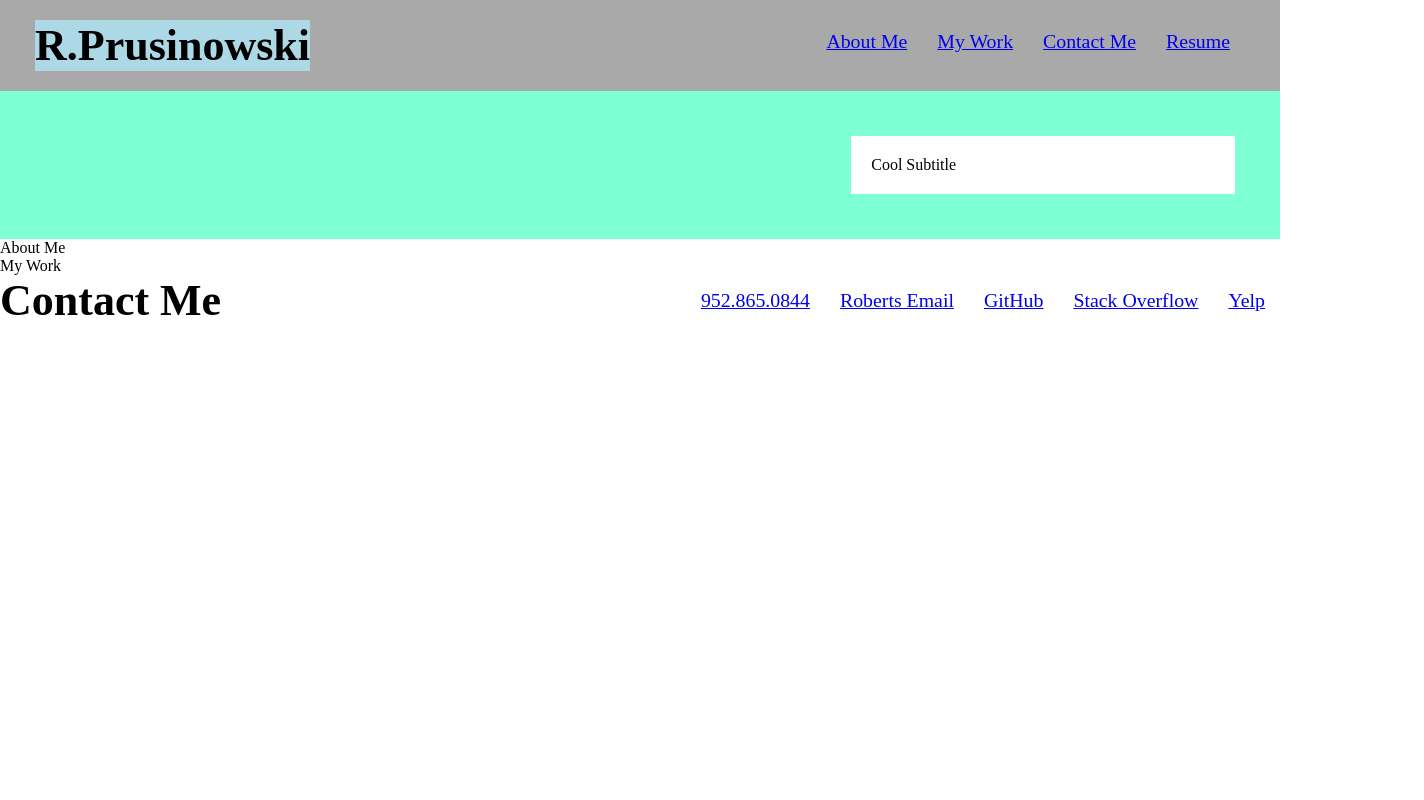
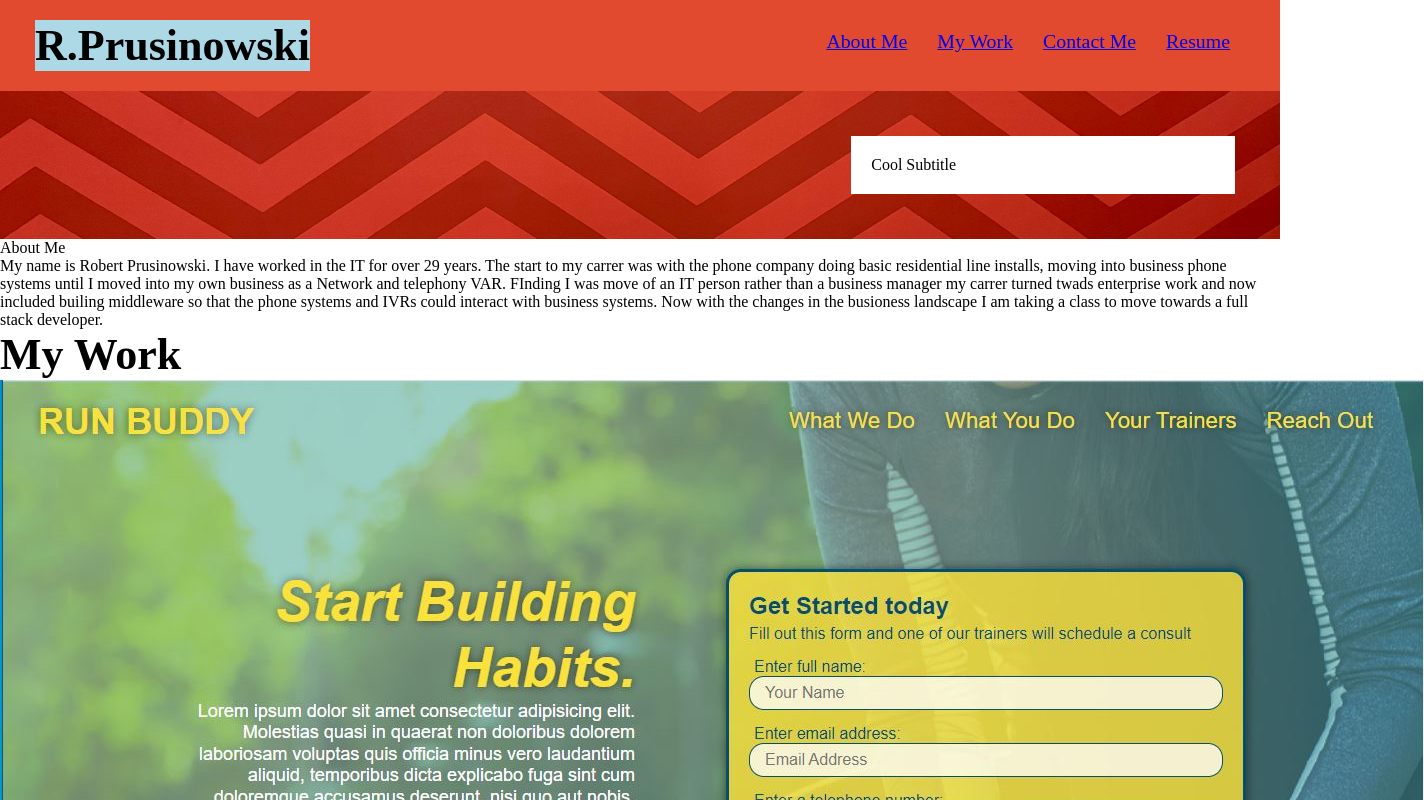
Before and after one commit to bobpruz/workportfolio, a plain HTML site: page index.html in a window 1280 px wide. Shown: the top 800 px of the page, 1424 px wide, since content can reach past the window. Drawn offline with Linux system fonts and the light colour scheme.

Commit message:
fist addtion of main content in work and about me

```diff
--- a/assets/css/style.css
+++ b/assets/css/style.css
@@ -7,7 +7,7 @@
 header {
     display: flex;
     padding: 20px 35px;
-    background-color: darkgray;
+    background-color: rgba(221, 48, 17, 0.87);
     justify-content: space-between;
     flex-wrap: wrap;
     top: 0;
@@ -48,7 +48,7 @@ header {
       }
 
       .hero {
-        background-color: aquamarine;
+        background-image: url("../images/background.jpg");
         display: flex;
         justify-content: right;
         flex-wrap: wrap;
@@ -61,6 +61,24 @@ header {
         background-color: white;
         width: 30%;
         margin: 3.5%;
+       }
+
+       .work {
+        display: flex;
+        flex-wrap: wrap;
+        justify-content: space-between;
+      }
+
+      .work h2 {
+        font-weight: bold;
+        text-align: right;
+        font-size: 44px;
+        color: black;
+        margin: 0;
+       }
+
+       .work1 img {
+         display: flex;
        }
 
        .contact-me {
--- a/index.html
+++ b/index.html
@@ -46,13 +46,21 @@
         <div>
             About Me
         </div>
-        <article></article>
+        <article>
+            <p>
+                My name is Robert Prusinowski. I have worked in the IT for over 29 years. The start to my carrer was with the phone company doing basic residential line installs, moving into business phone systems until I moved into my own business as a Network and telephony VAR. FInding I was move of an IT person rather than a business manager my carrer turned twads enterprise work and now included builing middleware so that the phone systems and IVRs could interact with business systems. Now with the changes in the busioness landscape I am taking a class to move towards a full stack developer.
+            </p>
+        </article>
     </section>
 
     <section id="work" class="work">
-        <div>My Work</div>
         <div>
-            <div></div>
+            <h2>My Work</h2>
+        </div>
+        <div>
+            <div class="work1">
+                <img src="./assets/images/work1.jpg" alt="Run Buddy Website Screenshot">
+            </div>
             <div>
                 <div></div>
                 <div></div>
```
Also changed, not shown: assets/images/background.jpg (added), assets/images/work1.JPG (added).
